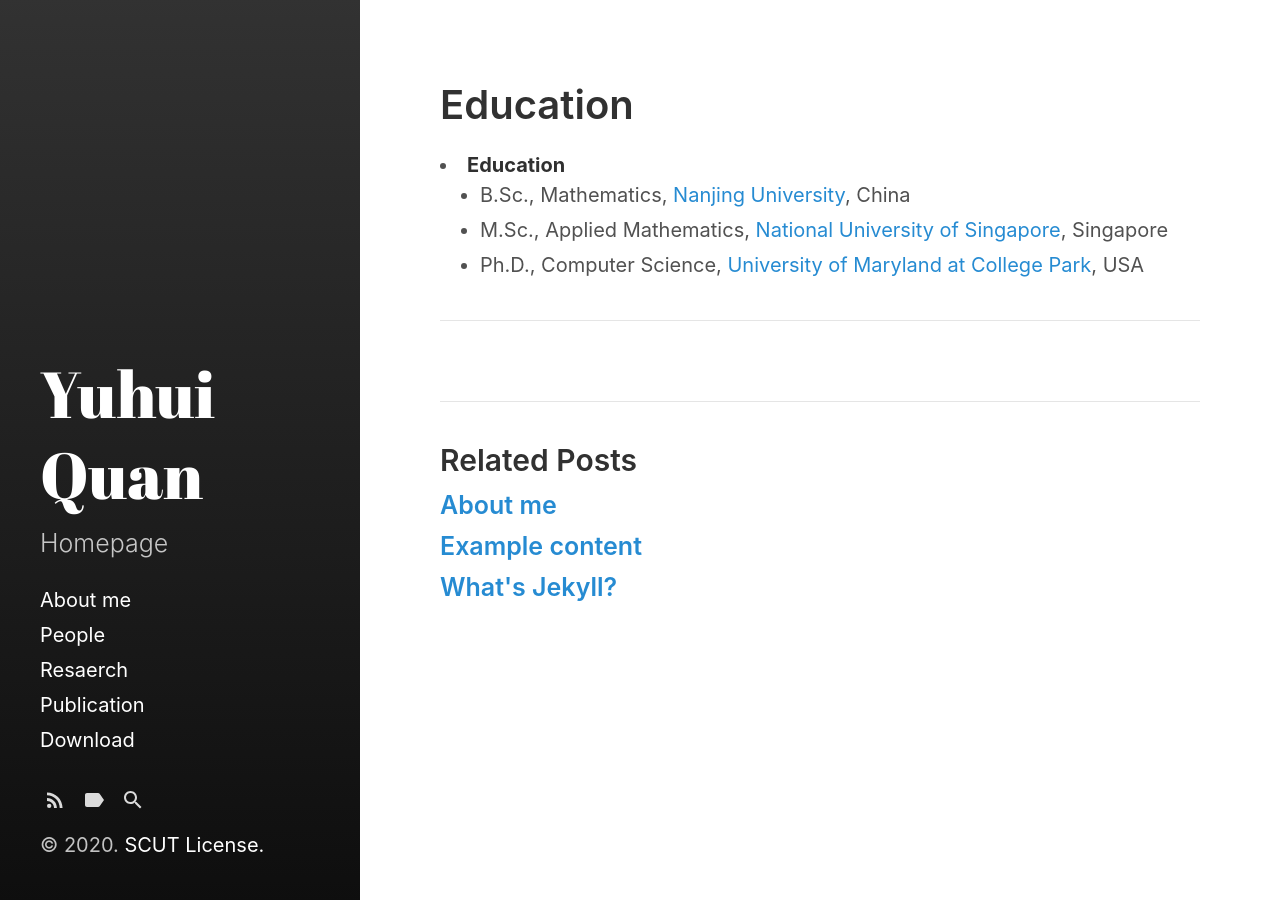
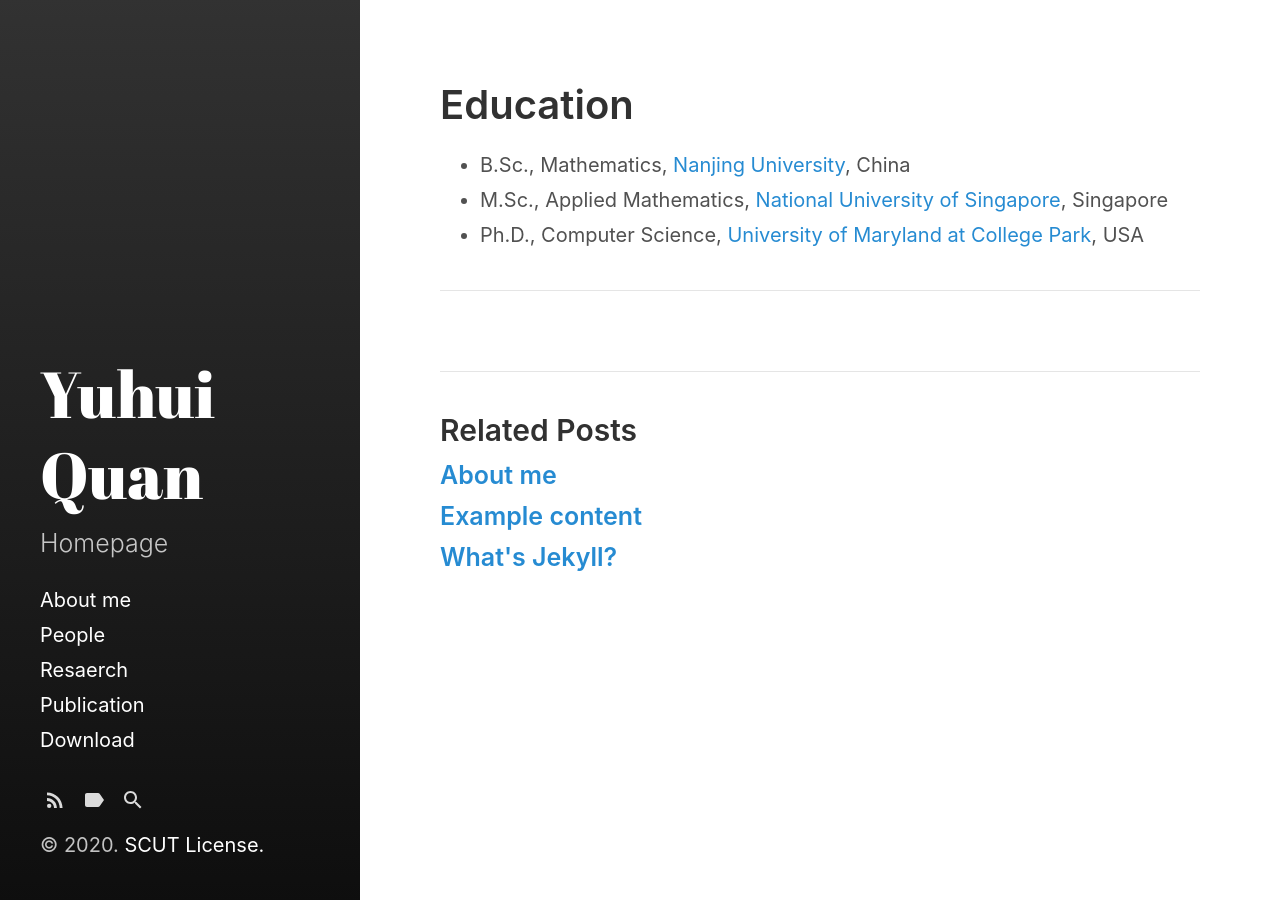
Before and after one commit to Dofboom/Dofboom.github.io, a Jekyll site: the page built from _posts/2020-5-30-education.md, in a window 1280 px wide. Built offline with Jekyll 4.4.1, drawn with Linux system fonts in a browser that asks for light colours.

Commit message:
Update 2020-5-30-education.md

```diff
--- a/_posts/2020-5-30-education.md
+++ b/_posts/2020-5-30-education.md
@@ -2,10 +2,8 @@
 layout: post
 title: Education
 ---
-<li><strong>Education</strong>
 <ul>
 <li><span style="font-size: 100%;">B.Sc., Mathematics, <a href="http://math.nju.edu.cn">Nanjing University</a>, China</span></li>
 <li><span style="font-size: 100%;">M.Sc.,  Applied Mathematics, <a href="http://ww1.math.nus.edu.sg/">National University of Singapore</a>, Singapore</span></li>
 <li><span style="font-size: 100%;">Ph.D., Computer Science, <a href="https://www.cs.umd.edu/">University of Maryland at College Park</a>, USA</span></li>
 </ul>
-</li>
```
